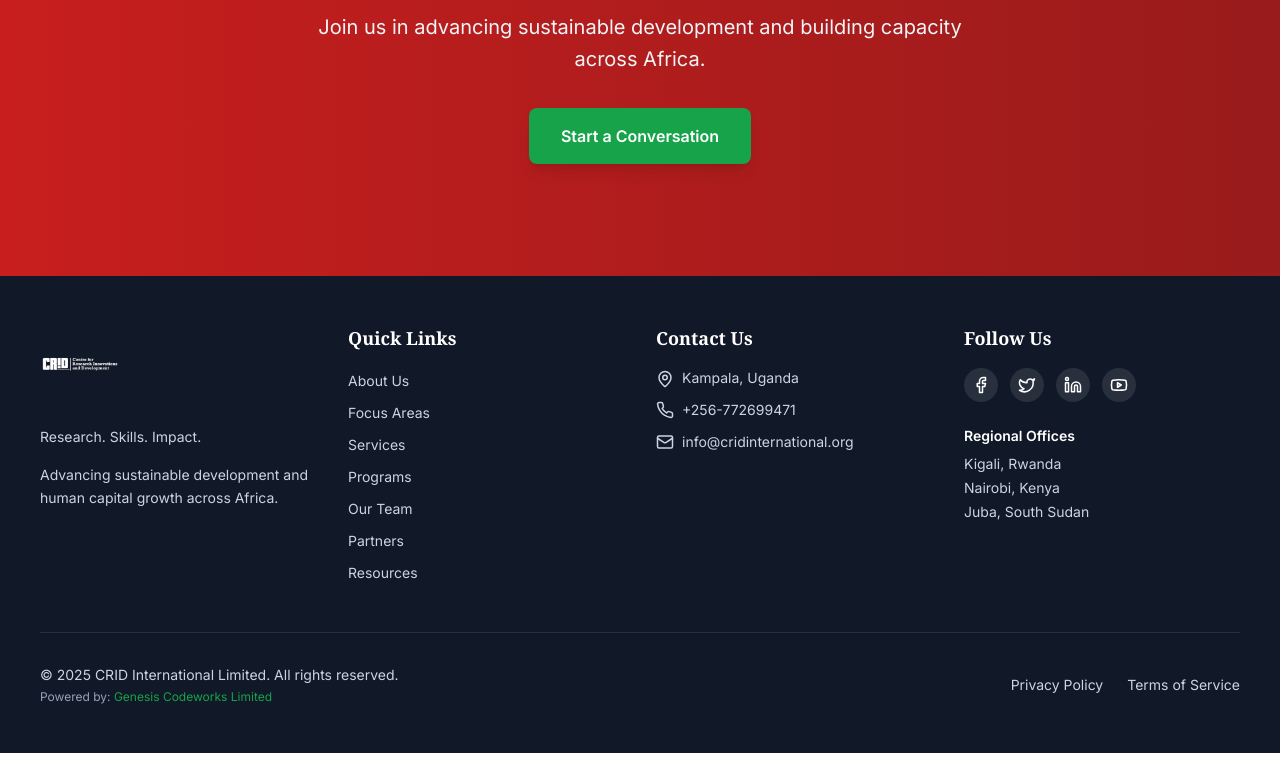
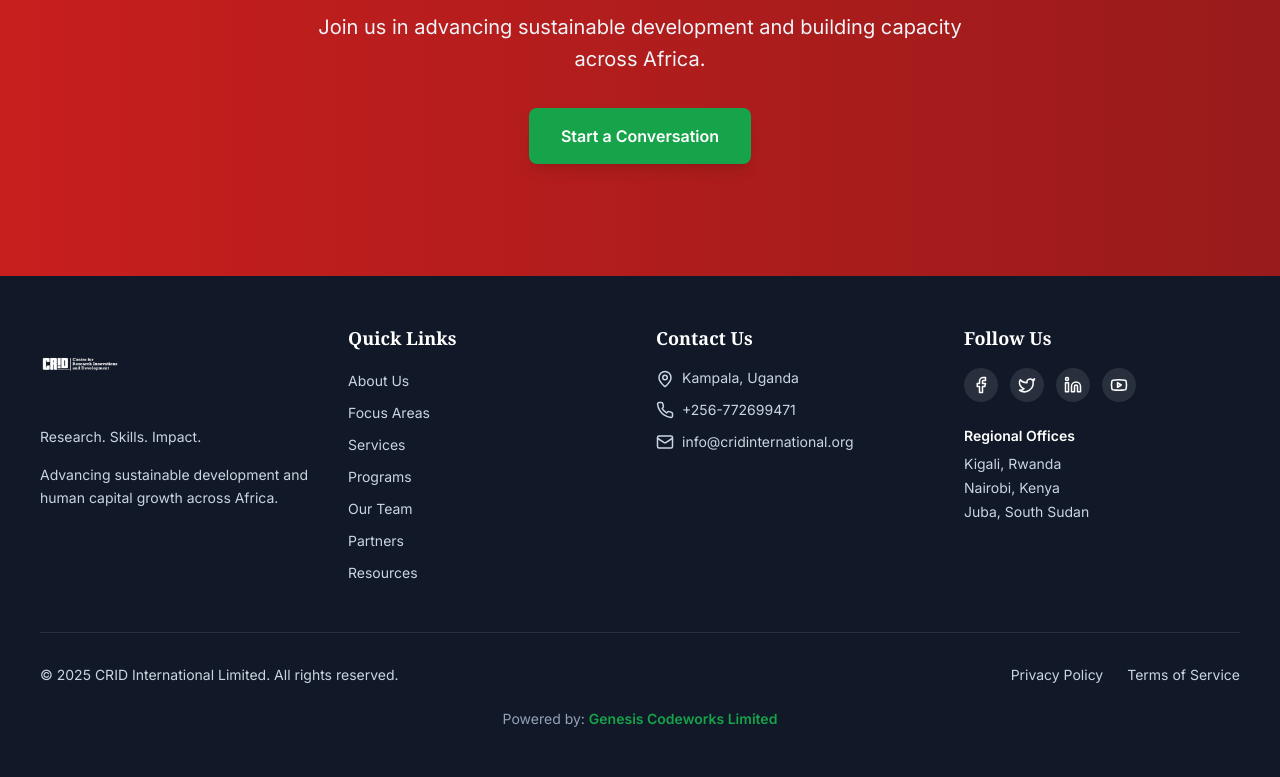
Before and after one commit to Genesis-Group153/crid_site, a Next.js app: page / in a window 1280 px wide. Shown: the part 2418-3195 px from the top of the page. Before the commit the page ends 3171 px from the top, so only its background shows below. Built offline with nearby package versions, Linux system fonts and the light colour scheme; no server answers.

Commit message:
style: Center and increase size of Genesis Codeworks credit - Moved to separate centered section below copyright - Increased font size from xs to sm - Added font-semibold to company name - Improved visual prominence

```diff
--- a/src/components/Footer.tsx
+++ b/src/components/Footer.tsx
@@ -114,22 +114,9 @@ export function Footer() {
         {/* Bottom Bar */}
         <div className="mt-12 border-t border-white/10 pt-8">
           <div className="flex flex-col items-center justify-between gap-4 sm:flex-row">
-            <div className="text-center sm:text-left">
-              <p className="text-sm text-slate-300">
-                © {currentYear} CRID International Limited. All rights reserved.
-              </p>
-              <p className="mt-1 text-xs text-slate-400">
-                Powered by:{' '}
-                <a
-                  href="https://www.genesiscodeworks.com"
-                  target="_blank"
-                  rel="noopener noreferrer"
-                  className="text-brand-secondary hover:text-brand-secondary-100 transition-colors"
-                >
-                  Genesis Codeworks Limited
-                </a>
-              </p>
-            </div>
+            <p className="text-sm text-slate-300">
+              © {currentYear} CRID International Limited. All rights reserved.
+            </p>
             <div className="flex gap-6 text-sm text-slate-300">
               <Link href="#" className="hover:text-brand-secondary">
                 Privacy Policy
@@ -139,6 +126,21 @@ export function Footer() {
               </Link>
             </div>
           </div>
+
+          {/* Powered By - Centered */}
+          <div className="mt-6 text-center">
+            <p className="text-sm text-slate-400">
+              Powered by:{' '}
+              <a
+                href="https://www.genesiscodeworks.com"
+                target="_blank"
+                rel="noopener noreferrer"
+                className="text-brand-secondary hover:text-brand-secondary-100 transition-colors font-semibold"
+              >
+                Genesis Codeworks Limited
+              </a>
+            </p>
+          </div>
         </div>
       </div>
     </footer>
```
